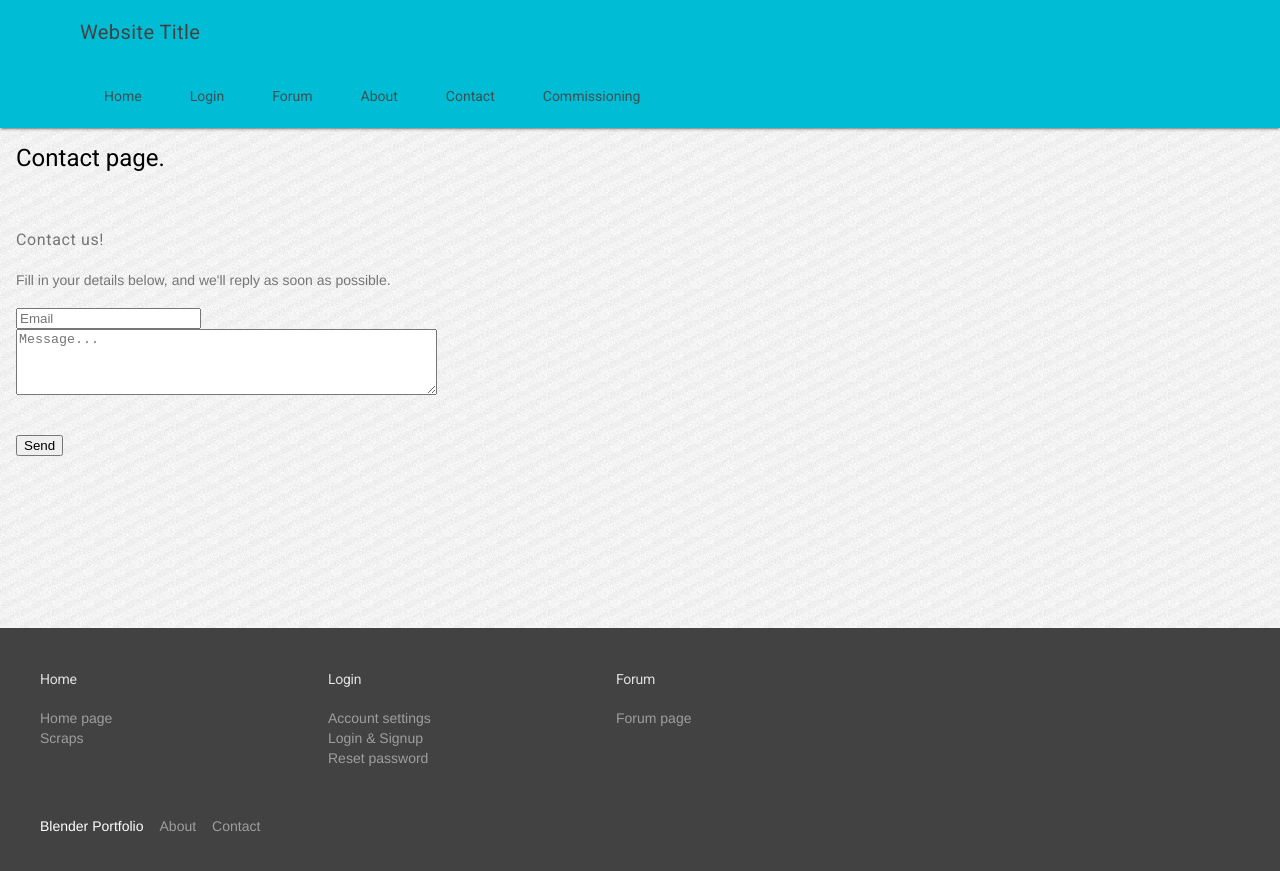
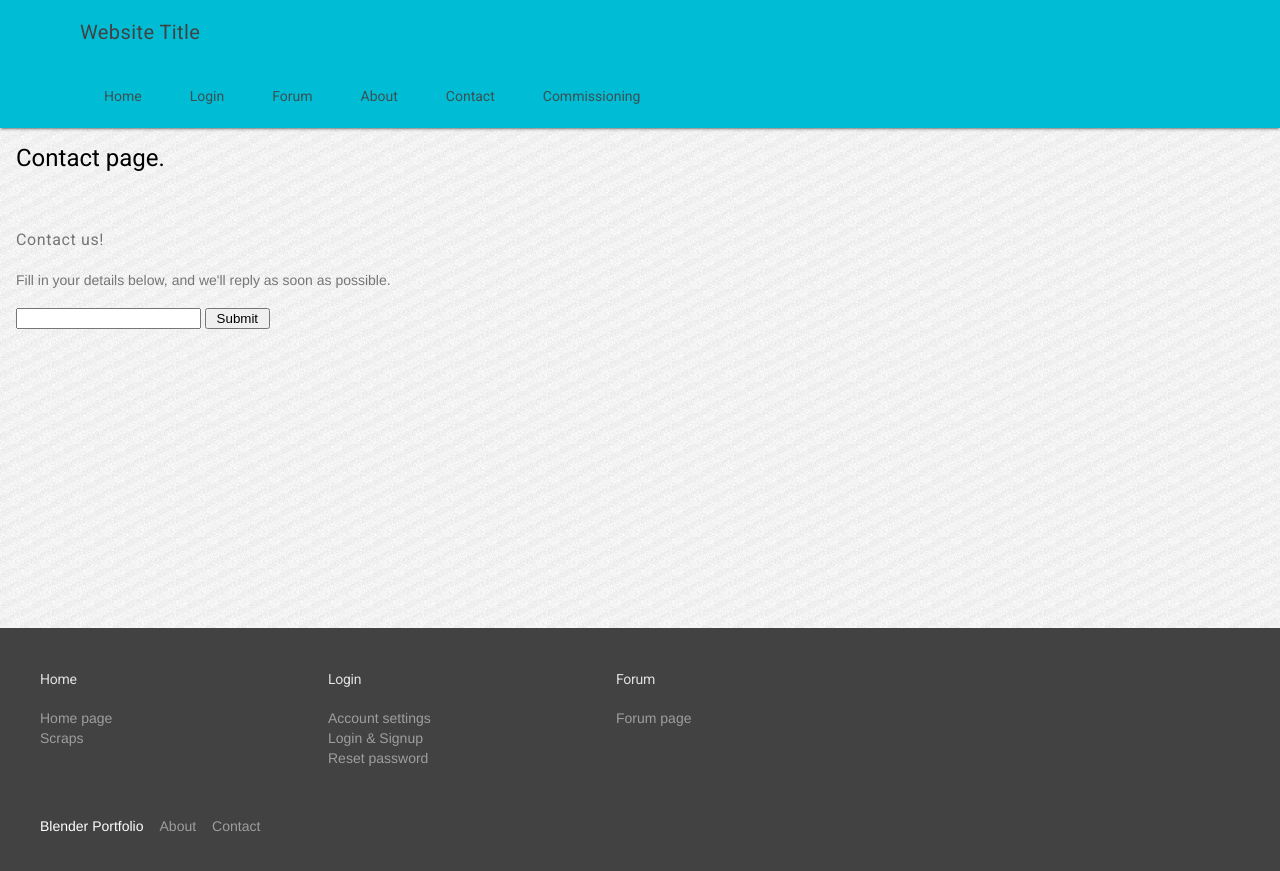
Before and after one commit to slothgamez/fireplex.github.io, a Jekyll site: the page contact/test.html, which Jekyll copies as it is, in a window 1280 px wide. Shown: the top 871 px of the page. Built offline with Jekyll 4.4.1, drawn with Linux system fonts in a browser that asks for light colours; nearby versions of some CDN libraries; comment, search, counter and statistics services are not loaded.

Commit message:
Update test.html

```diff
--- a/contact/test.html
+++ b/contact/test.html
@@ -82,29 +82,9 @@
            <!--Form action: http://formspree.io/ampersand2909@gmail.comv-->
            <h6>Contact us!</h6>
            <p>Fill in your details below, and we'll reply as soon as possible.</p>
-           <form action="https://www.google.com/recaptcha/api/siteverify?secret=6Lc00B4TAAAAACrlt27-wY-jg-BDmmrLEqbxfTt_&response=g-recaptcha-response" method="post">
-            <div class="row uniform collapse-at-2">
-             <div class="6u">
-              <input type="text" name="_replyto" placeholder="Email">
-             </div>
-            </div>
-            <div class="12u">
-             <textarea name="Message" placeholder="Message..." rows="4" cols="50" maxlength="500"></textarea>
-            </div>
-            <br>
-            <div style="display:none">
-             <input type="hidden" name="_subject" value="New submission!">
-             <input type="hidden" name="_next" value="contact/thanks">
-             <input type="text" name="_gotcha">
-            </div>
-            <div class="row uniform">
-             <div class="12u">
-              <div class="actions">
-                <div class="g-recaptcha" data-sitekey="6Lc00B4TAAAAAPdWjbr2vlKNu3gLSkIEl5nZUjdB"></div><br />
-                <input type="submit" class="special" value="Send">
-              </div>
-             </div>
-            </div>
+           <form method="post">
+               <input type="text" name="captcha_data"/>
+               <input type="submit" name="submit" value=" Submit "/>
            </form>
           </div>
         </main>
```
